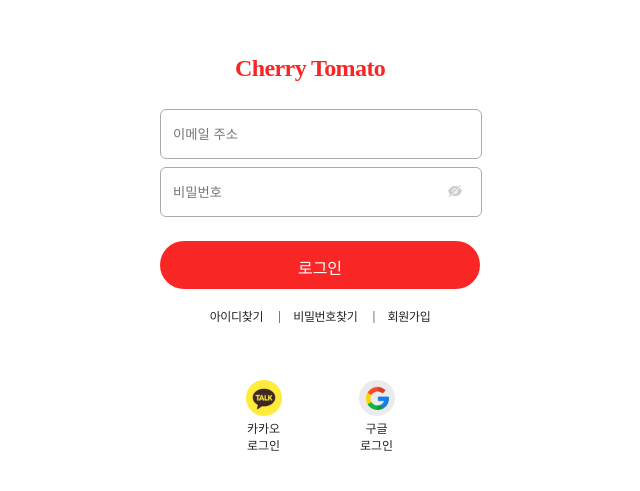
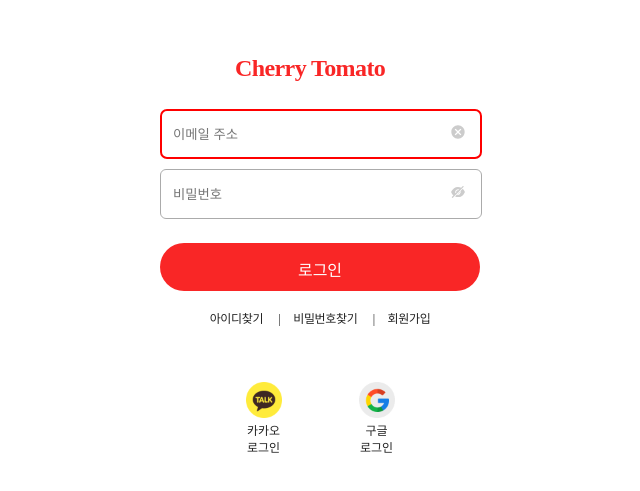
Before and after one commit to yejee1228/CherryTomato_OKR, a React app in the folder frontend/: page / in a window 1280 px wide. Shown: the part 135-626 px from the top of the page, without its empty margins (320-960 px from the left). Built offline with nearby package versions, Linux system fonts and the light colour scheme.

Commit message:
reducer typescript, DB 설정 / 로그인페이지 구현

```diff
--- a/frontend/src/App.js
+++ b/frontend/src/App.js
@@ -1,7 +1,8 @@
 import React from 'react';
 import {BrowserRouter, Route, Routes} from 'react-router-dom';
-import Login from './components/member/login';
-import Join from './components/member/Join';
+import Login from './components/account/login';
+import Join from './components/account/Join';
+import FindId from './components/account/findId';
 
 const App = () => {
     return (
@@ -9,7 +10,9 @@ const App = () => {
             <Routes>
                 <Route path="/" element={<Login/>}/>
                 <Route path="/login" element={<Login/>}/>
-                <Route path="/join" element={<Join/>}/>
+                <Route path="/account/signup" element={<Join/>}/>
+                <Route path="/account/findid" element={<FindId/>}/>
+                <Route path="/account/passwd" element={<FindId/>}/>
             </Routes>
         </BrowserRouter>
     );
--- /dev/null
+++ b/frontend/src/actions/index.js
@@ -0,0 +1 @@
+export const APP_ACTION_TEST = "APP_ACTION_TEST";
--- /dev/null
+++ b/frontend/src/components/account/findId.js
@@ -0,0 +1,11 @@
+import React from 'react';
+
+const FindId = () => {
+    return (
+        <div>
+            find ID
+        </div>
+    );
+};
+
+export default FindId;
--- /dev/null
+++ b/frontend/src/components/account/login.js
@@ -0,0 +1,101 @@
+import React, {useState, useRef, useEffect} from 'react';
+import {Link} from 'react-router-dom';
+import '../resource/css/account.scss';
+import kakao from '../resource/image/kakao-talk.png';
+import google from '../resource/image/google.png';
+import {AiFillEyeInvisible, AiFillEye} from 'react-icons/ai'
+import { MdCancel } from "react-icons/md";
+
+const Login = () => {
+    const [inputs, setInputs] = useState({
+        userEmail: '',
+        userPassword: ''
+    });
+    const { userEmail, userPassword } = inputs;
+    const [passWordType, setPassWordType ] = useState('password');
+    const [emailError, setEmailError] = useState('')
+    const [passWordError, setPassWordError] = useState('')
+    const [loginError, setLoginError] = useState('')
+    const inputRef = useRef();
+    const errorStyle = {border: 'solid 1px #f00', 'background-color': '#ffe2e2'}
+
+    useEffect(()=>{
+        inputRef.current.focus()
+    }, [])
+    const handleInput = (e) => {
+        const { value, name } = e.target;
+
+        setInputs({
+            ...inputs,
+            [name]: value
+        });
+
+    }
+    const changePwType = ()=>{
+        passWordType === 'password' ? setPassWordType('text') : setPassWordType('password')
+
+    }
+    const doLogin = (e) => {
+        if(userEmail == '') {
+            setEmailError('이메일 주소를 입력해주세요.')
+            return;
+        }else if(userEmail.indexOf('@') <= -1) {
+            setEmailError('@를 포함한 이메일 주소를 입력해주세요.')
+            return;
+        }else{
+            setEmailError('')
+        }
+        if(userPassword == ''){
+            setPassWordError('비밀번호를 입력해주세요.')
+            return;
+        }
+
+        //api 다녀와서
+        //1. 존재하지 않는 이메일 주소
+        //2. 비밀번호 일치하지 않음.
+        //3. 로그인 가능횟수 초과
+    }
+    return (
+        <div className="login">
+            <div className="logo">
+                {/*로고 이미지*/}
+                <span>Cherry Tomato</span>
+            </div>
+            <div className="input-box">
+                <div>
+                    <input type="email" name="userEmail"  value = {userEmail} placeholder="이메일 주소" onChange={handleInput} ref={inputRef}
+                           style={emailError !== '' ? errorStyle : {}}/>
+                    <div onClick={()=>setInputs({...inputs, userEmail:''})}><MdCancel/></div>
+                </div>
+                {emailError !== '' && <span className="error">{emailError}</span>}
+                <div>
+                    <input className="input-pw" type={passWordType} name="userPassword"  value = {userPassword} placeholder="비밀번호" onChange={handleInput}
+                           style={emailError !== '' ? errorStyle : {}}/>
+                    {passWordType === "password" ? <div onClick={changePwType}><AiFillEyeInvisible/></div> : <div onClick={changePwType}><AiFillEye/></div>}
+                </div>
+                {passWordError !== '' && <span className="error">{passWordError}</span>}
+            </div>
+            <div className="login-button" onClick={doLogin}>
+                <span>로그인</span>
+            </div>
+            {loginError !== '' && <span className="error">{loginError}</span>}
+            <div className="non-login">
+                <Link to="/account/findid"><span className="find-id">아이디찾기</span></Link> <span className="vertical">&#124;</span>
+                <Link to="/account/findid"><span className="find-password">비밀번호찾기</span></Link> <span className="vertical">&#124;</span>
+                <Link to="/account/join"><span className="join">회원가입</span></Link>
+            </div>
+            <div className="social-login">
+                <div className="kakao-login" onClick="">
+                    <img src={kakao} alt=""/><br/>
+                    <span>카카오<br/>로그인</span>
+                </div>
+                <div className="google-login" onClick="">
+                    <img src={google} alt=""/><br/>
+                    <span>구글<br/>로그인</span>
+                </div>
+            </div>
+        </div>
+    );
+};
+
+export default Login;
--- a/frontend/src/components/member/login.js
+++ /dev/null
@@ -1,41 +0,0 @@
-import React from 'react';
-import '../resource/css/member.scss';
-import kakao from '../resource/image/kakao-talk.png';
-import google from '../resource/image/google.png';
-import {AiFillEyeInvisible} from 'react-icons/ai'
-
-const Login = () => {
-    return (
-        <div className="login">
-            <div className="logo">
-                {/*로고 이미지*/}
-                <span>Cherry Tomato</span>
-            </div>
-            <div className="input-box">
-                <input type="email" name="email" placeholder="이메일 주소"/><br/>
-                <input type="password" name="password" placeholder="비밀번호"/>
-                <div className="blind-password"><AiFillEyeInvisible/></div>
-            </div>
-            <div className="login-button">
-                <span>로그인</span>
-            </div>
-            <div className="non-login">
-                <span>아이디찾기</span> <span className="vertical">&#124;</span>
-                <span>비밀번호찾기</span> <span className="vertical">&#124;</span>
-                <span>회원가입</span>
-            </div>
-            <div className="social-login">
-                <div className="kakao-login">
-                    <img src={kakao} alt=""/><br/>
-                    <span>카카오<br/>로그인</span>
-                </div>
-                <div className="google-login">
-                    <img src={google} alt=""/><br/>
-                    <span>구글<br/>로그인</span>
-                </div>
-            </div>
-        </div>
-    );
-};
-
-export default Login;
--- a/frontend/src/components/resource/css/member.scss
+++ b/frontend/src/components/resource/css/account.scss
@@ -1,13 +1,22 @@
 *{margin:0; padding: 0;}
+input{caret-color: #ff0000;}
+input:focus {
+  outline-color: #ff0000;
+}
 .login{width: 320px; padding: 187px 20px 137px; position: absolute; left:50%; transform: translateX(-50%);}
 .logo span{ width: 170px; height: 33px; margin: 0 75px 24px; font-family: NotoSans; font-size: 24px; font-weight: bold; font-stretch: normal; font-style: normal; line-height: 1.38; letter-spacing: -0.6px; text-align: left; color: #f92626;}
 .input-box{
-  margin-top: 24px; margin-bottom: 16px;
+  margin-top: 18px; margin-bottom: 20px;
   input{
-    width: 296px; height: 18px; margin-bottom: 8px; padding: 15px 12px; border-radius: 6px; border: solid 1px #ababab;
+    width: 296px; height: 18px; margin: 6px 0 4px; padding: 15px 12px; border-radius: 6px; border: solid 1px #ababab;
   }
-  .blind-password{
-    width: 18px; height: 18px; position: absolute; color: #cccccc; right: 35px; top: 318px;
+  .error{
+    font-family: NotoSans; font-size: 12px; color:#ff0000; margin: 4px 24px 0 4px;
+  }
+  div{position: relative;
+    div{
+      width: 18px; height: 18px; position: absolute; color: #cccccc; right: 12px; top: 21px;
+    }
   }
 }
 .login-button{ width: 320px; height: 20px; margin-bottom: 18px; padding: 14px 0; border-radius: 25px; background-color: #f92626; text-align: center;
@@ -18,10 +27,13 @@
 .non-login {
   height: 17px; width: fit-content; margin: auto;
   font-family: NotoSans; font-size: 12px; letter-spacing: -0.3px; text-align: left; color: #222;
-  span.find-id{ width: 62px; margin: 0 12.5px 0 0;}
-  span.find-password{ width: 73px; margin: 0 12.5px; }
-  span.join{ width: 47px; margin: 1px 0 0 12.5px;}
-  span.vertical{ margin:0 12.5px; position: relative; top: -1.5px;}
+  a {
+    text-decoration: none; color: #222;
+    span.find-id{ width: 62px; margin: 0 12.5px 0 0;}
+    span.find-password{ width: 73px; margin: 0 12.5px; }
+    span.join{ width: 47px; margin: 1px 0 0 12.5px;}
+    span.vertical{ margin:0 12.5px; position: relative; top: -1.5px;}
+  }
 }
 .social-login{
   width: 226px; margin: 17px 0; position: relative; left: 50%; transform: translateX(-50%);
--- /dev/null
+++ b/frontend/src/store/index.js
@@ -0,0 +1,6 @@
+import {createStore } from "redux";
+import reducers from "../reducers";
+
+const store = createStore(reducers);
+
+export default store;
```
Also changed, not shown: frontend/package.json (+7 -1 lines), frontend/src/reducers/app.js (added, +18 -0 lines), frontend/src/reducers/index.js (added, +8 -0 lines), frontend/src/store/modules/sample.js (added, +33 -0 lines), frontend/src/components/account/Join.js (renamed from frontend/src/components/member/Join.js), 2 other files (tests, documents, lock files or other folders).
